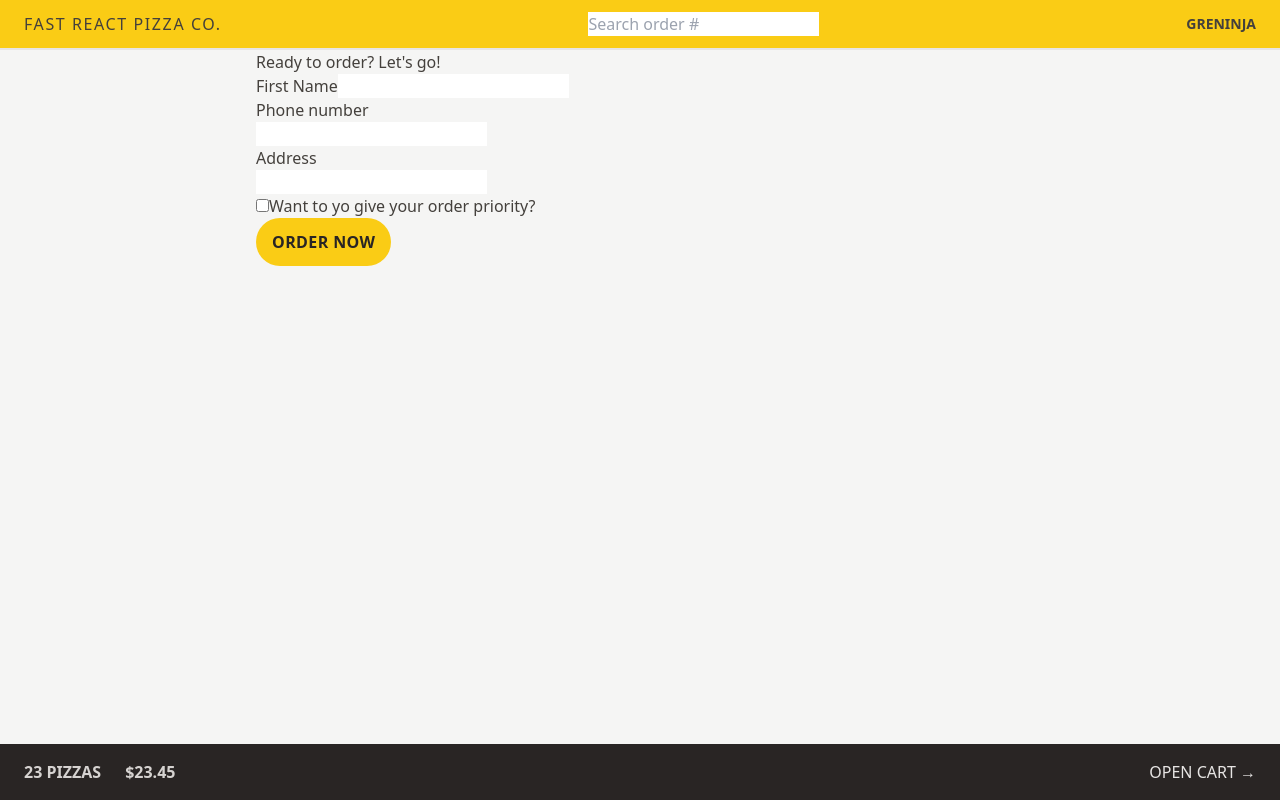
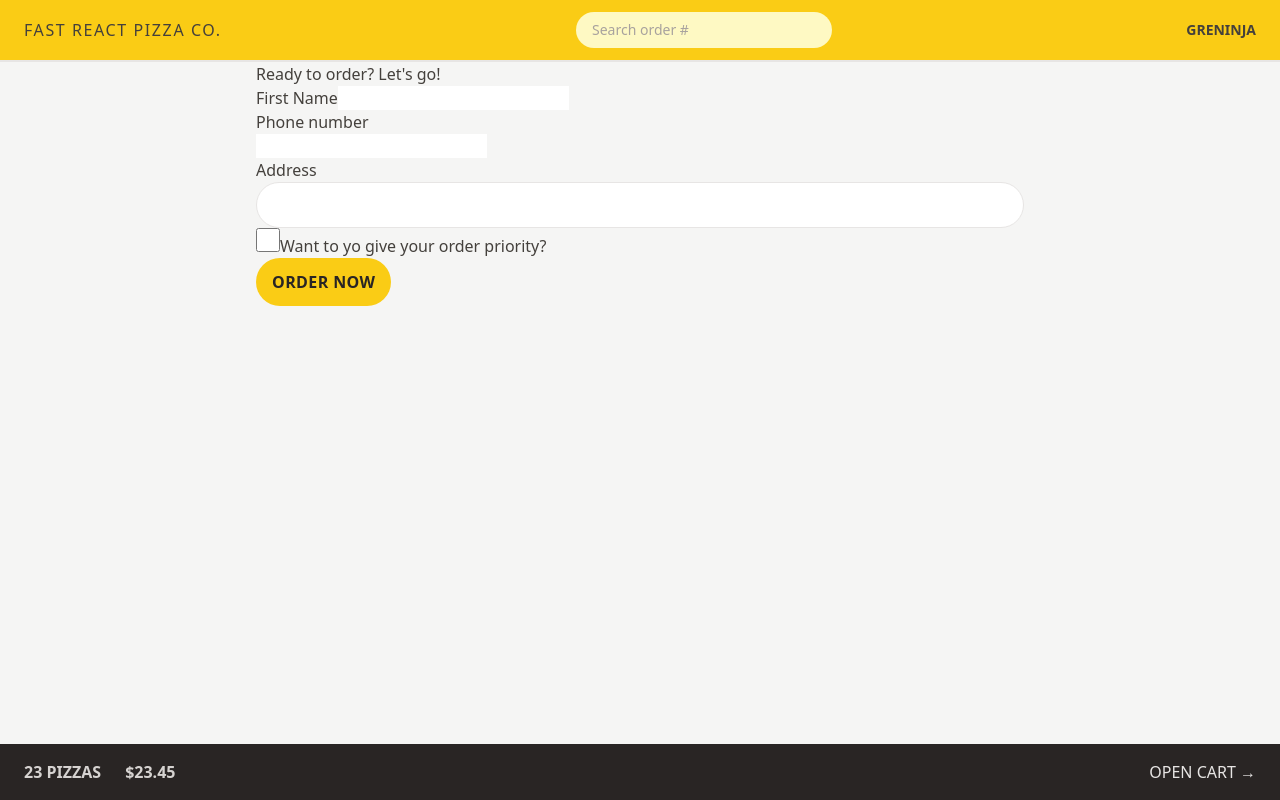
Before and after one commit to greninjam26/fast-react-pizza, a React (Vite) app: page /order/new in a window 1280 px wide. Built offline with nearby package versions, Linux system fonts and the light colour scheme.

Commit message:
styling form elements

```diff
--- a/src/features/order/CreateOrder.jsx
+++ b/src/features/order/CreateOrder.jsx
@@ -64,12 +64,18 @@
         <div>
           <label>Address</label>
           <div>
-            <input type="text" name="address" required />
+            <input
+              type="text"
+              name="address"
+              required
+              className="w-full rounded-full border border-stone-200 px-4 py-2 text-sm transition-all duration-300 focus:outline-none focus:ring focus:ring-yellow-400 md:px-6 md:py-3"
+            />
           </div>
         </div>
 
         <div>
           <input
+            className="h-6 w-6 accent-yellow-400 focus:outline-none focus:ring focus:ring-yellow-400 focus:ring-offset-2"
             type="checkbox"
             name="priority"
             id="priority"
--- a/src/features/order/SearchOrder.jsx
+++ b/src/features/order/SearchOrder.jsx
@@ -17,7 +17,8 @@
       <input
         placeholder="Search order #"
         value={query}
-				onChange={e => setQuery(e.target.value)}
+        onChange={(e) => setQuery(e.target.value)}
+        className="w-28 rounded-full  bg-yellow-100 px-4 py-2 text-sm transition-all duration-300 placeholder:text-stone-400 focus:outline-none focus:ring focus:ring-yellow-500 focus:ring-opacity-50 sm:w-64 sm:focus:w-72"
       />
     </form>
   );
```
Lines whose indentation alone changed are shown as unchanged.
